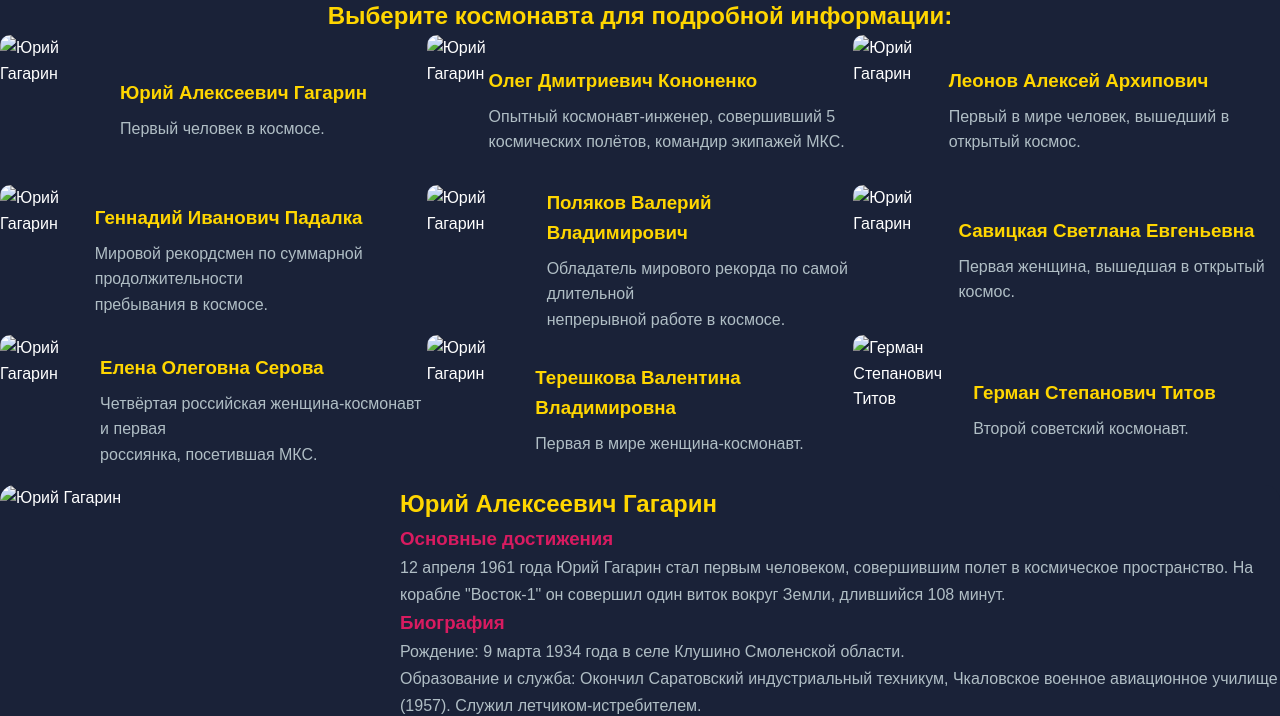
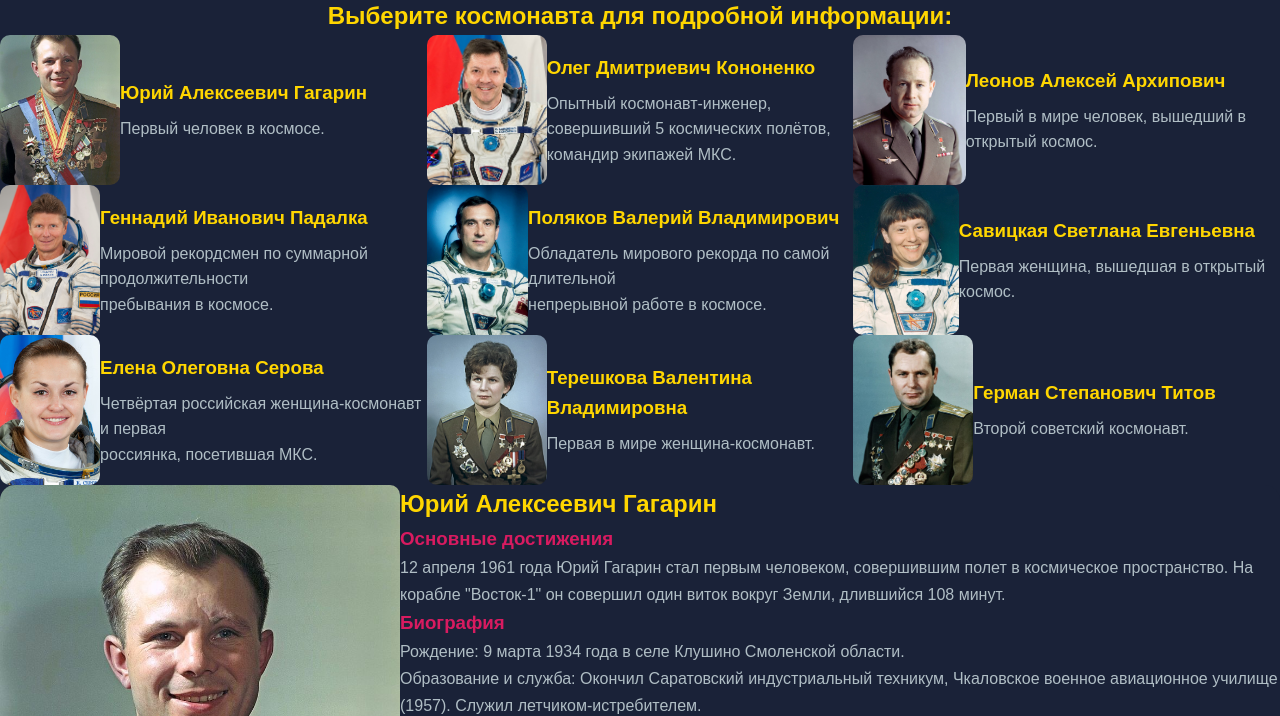
Before and after one commit to eksaaaa/Cosmonauts-Gallery, a plain HTML site: page index.html in a window 1280 px wide. Shown: the part 80-796 px from the top of the page. Drawn offline with Linux system fonts and the light colour scheme; files whose address does not match are found by name.

Commit message:
Update index.html

```diff
--- a/index.html
+++ b/index.html
@@ -17,7 +17,7 @@
         <div class="gallery-grid">
             <!--Карточка Гагарина-->
             <a href="#gagarin" class ="cosmonaut_card">
-                    <img src="images/gagarin.jpg" alt = "Юрий Гагарин">
+                    <img src="gagarin.jpg" alt = "Юрий Гагарин">
                     <div class = "card_info">
                         <h3>Юрий Алексеевич Гагарин</h3>
                         <p>Первый человек в космосе.</p>
@@ -25,7 +25,7 @@
             </a>
             <!--Карточка Кононенко-->
                 <a href="#kononenko" class ="cosmonaut_card">
-                    <img src="images/kononenko.jpg" alt = "Юрий Гагарин">
+                    <img src="kononenko.jpg" alt = "Юрий Гагарин">
                     <div class = "card_info">
                         <h3>Олег Дмитриевич Кононенко</h3>
                         <p>Опытный космонавт-инженер, совершивший 5 космических полётов, командир экипажей МКС.</p>
@@ -33,7 +33,7 @@
             </a>
             <!--Карточка Леонова-->
                 <a href="#leonov" class ="cosmonaut_card">
-                    <img src="images/leonov.jpg" alt = "Юрий Гагарин">
+                    <img src="leonov.jpg" alt = "Юрий Гагарин">
                     <div class = "card_info">
                         <h3>Леонов Алексей Архипович</h3>
                         <p>Первый в мире человек, вышедший в открытый космос.</p>
@@ -41,7 +41,7 @@
             </a>
             <!--Карточка Падалка-->
                 <a href="#padalka" class ="cosmonaut_card">
-                    <img src="images/padalka.jpg" alt = "Юрий Гагарин">
+                    <img src="padalka.jpg" alt = "Юрий Гагарин">
                     <div class = "card_info">
                         <h3>Геннадий Иванович Падалка</h3>
                         <p>Мировой рекордсмен по суммарной продолжительности </p>
@@ -50,7 +50,7 @@
             </a>
             <!--Карточка Полякова-->
                 <a href="#polyakov" class ="cosmonaut_card">
-                    <img src="images/polyakov.jpg" width="120" height="150" alt = "Юрий Гагарин">
+                    <img src="polyakov.jpg" width="120" height="150" alt = "Юрий Гагарин">
                     <div class = "card_info">
                         <h3>Поляков Валерий Владимирович</h3>
                         <p>Обладатель мирового рекорда по самой длительной</p>
@@ -59,7 +59,7 @@
             </a>
             <!--Карточка Савитской-->
                 <a href="#savitskaya" class ="cosmonaut_card">
-                    <img src="images/savitskaya.jpg" alt = "Юрий Гагарин">
+                    <img src="savitskaya.jpg" alt = "Юрий Гагарин">
                     <div class = "card_info">
                         <h3>Савицкая Светлана Евгеньевна</h3>
                         <p>Первая женщина, вышедшая в открытый космос.</p>
@@ -67,7 +67,7 @@
             </a>
             <!--Карточка Серовой-->
                 <a href="#serova" class ="cosmonaut_card">
-                    <img src="images/serova.jpg" alt = "Юрий Гагарин">
+                    <img src="serova.jpg" alt = "Юрий Гагарин">
                     <div class = "card_info">
                         <h3>Елена Олеговна Серова</h3>
                         <p>Четвёртая российская женщина-космонавт и первая </p>
@@ -76,7 +76,7 @@
             </a>
             <!--Карточка Терешковой-->
                 <a href="#tereshkova" class ="cosmonaut_card">
-                    <img src="images/tereshkova.jpg" alt = "Юрий Гагарин">
+                    <img src="tereshkova.jpg" alt = "Юрий Гагарин">
                     <div class = "card_info">
                         <h3>Терешкова Валентина Владимировна</h3>
                         <p>Первая в мире женщина-космонавт.</p>
@@ -84,7 +84,7 @@
             </a>
             <!--Карточка Титова-->
                 <a href="#titov" class ="cosmonaut_card">
-                    <img src="images/titov.jpg" alt = "
+                    <img src="titov.jpg" alt = "
                     Герман Степанович Титов
                     ">
                     <div class = "card_info">
@@ -99,7 +99,7 @@
         <!--Гагарин-->
         <div id = "gagarin" class = "cosmonaut-detail">
             <div class = "detail-photo">
-                <img src="images/gagarin.jpg" alt = "Юрий Гагарин">
+                <img src="gagarin.jpg" alt = "Юрий Гагарин">
             </div>
             <div class="detail-info">
                 <h2>Юрий Алексеевич Гагарин</h2>
@@ -126,7 +126,7 @@
         <!--Титов-->
         <div id = "titov" class = "cosmonaut-detail">
             <div class = "detail-photo">
-                <img src="images/titov.jpg" alt = "Юрий Гагарин">
+                <img src="titov.jpg" alt = "Юрий Гагарин">
             </div>
             <div class="detail-info">
                 <h2>Герман Степанович Титов</h2>
@@ -156,7 +156,7 @@
         <!--Савицкая-->
         <div id = "savitskaya" class = "cosmonaut-detail">
             <div class = "detail-photo">
-                <img src="images/savitskaya.jpg" alt = "Юрий Гагарин">
+                <img src="savitskaya.jpg" alt = "Юрий Гагарин">
             </div>
             <div class="detail-info">
                 <h2>Савицкая Светлана Евгеньевна</h2>
@@ -184,7 +184,7 @@
         <!--Падалка-->
         <div id = "padalka" class = "cosmonaut-detail">
             <div class = "detail-photo">
-                <img src="images/padalka.jpg" alt = "Юрий Гагарин">
+                <img src="padalka.jpg" alt = "Юрий Гагарин">
             </div>
             <div class="detail-info">
                 <h2>Геннадий Иванович Падалка</h2>
@@ -220,7 +220,7 @@
         <!--Серова-->
         <div id = "serova" class = "cosmonaut-detail">
             <div class = "detail-photo">
-                <img src="images/serova.jpg" alt = "Юрий Гагарин">
+                <img src="serova.jpg" alt = "Юрий Гагарин">
             </div>
             <div class="detail-info">
                 <h2>Елена Олеговна Серова</h2>
@@ -247,7 +247,7 @@
         <!--Леонов-->
         <div id = "leonov" class = "cosmonaut-detail">
             <div class = "detail-photo">
-                <img src="images/leonov.jpg" alt = "Юрий Гагарин">
+                <img src="leonov.jpg" alt = "Юрий Гагарин">
             </div>
             <div class="detail-info">
                 <h2>Леонов Алексей Архипович</h2>
@@ -269,7 +269,7 @@
         <!--Поляков-->
         <div id = "polyakov" class = "cosmonaut-detail">
             <div class = "detail-photo">
-                <img src="images/polyakov.jpg" alt = "Юрий Гагарин">
+                <img src="polyakov.jpg" alt = "Юрий Гагарин">
             </div>
             <div class="detail-info">
                 <h2>Поляков Валерий Владимирович</h2>
@@ -291,7 +291,7 @@
         <!--Кононенко-->
         <div id = "kononenko" class = "cosmonaut-detail">
             <div class = "detail-photo">
-                <img src="images/kononenko.jpg" alt = "Юрий Гагарин">
+                <img src="kononenko.jpg" alt = "Юрий Гагарин">
             </div>
             <div class="detail-info">
                 <h2>Олег Дмитриевич Кононенко</h2>
@@ -313,7 +313,7 @@
         <!--Терешкова-->
         <div id = "tereshkova" class = "cosmonaut-detail">
             <div class = "detail-photo">
-                <img src="images/tereshkova.jpg" alt = "Юрий Гагарин">
+                <img src="tereshkova.jpg" alt = "Юрий Гагарин">
             </div>
             <div class="detail-info">
                 <h2>Терешкова Валентина Владимировна</h2>
```
